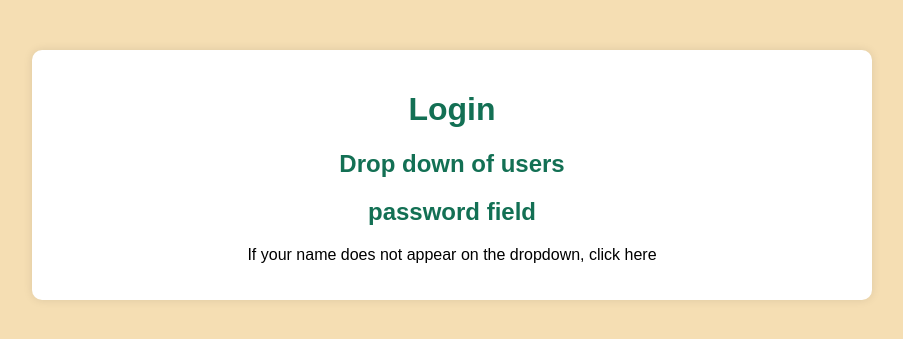
After one commit to Art3mi0/Gift-Exchange-Web-App, a Flask app: page /login in a window 1280 px wide. The commit adds this page. Shown: the top 339 px of the page, without its empty margins (188-1091 px from the left). Run offline with Flask 3, Linux system fonts and the light colour scheme; parts of the project's set-up code (start-up, migrations or seed data) failed here and were passed over.

Commit message:
Added folder to gitignore. Made new db models. Implemented method for filling user table. Login page planned.

```diff
--- a/app.py
+++ b/app.py
@@ -2,6 +2,8 @@
 from flask import Flask, render_template, redirect, request
 from flask_scss import Scss
 from flask_sqlalchemy import SQLAlchemy
+from datetime import datetime
+import fillDB
 
 # My App
 app = Flask(__name__)
@@ -23,8 +25,8 @@ class MyThing(db.Model):
         return f"Task {self.id}"
 
 class User(db.Model):
-    id = db.Column("UserID", db.Integer, primary_key=True)
-    name = db.Column("UserName", db.String(50), nullable=False)
+    user_id = db.Column(db.Integer, primary_key=True)
+    name = db.Column(db.String(50), nullable=False)
     password = db.Column(db.String(30), nullable=False)
     shirt = db.Column(db.String(100))
     pants = db.Column(db.Integer)
@@ -35,15 +37,34 @@ class User(db.Model):
         self.password = password
 
 class Event(db.Model):
-    id = db.Column("EventID", db.Integer, primary_key=True)
-    userID = db.Column("UserID", db.Integer, foreign_key=True)
-    name = db.Column("EventName", db.String(50), nullable=False)
+    event_id = db.Column(db.Integer, primary_key=True)
+    user_id = db.Column(db.Integer, db.ForeignKey(User.user_id))
+    name = db.Column(db.String(50), nullable=False)
     date = db.Column(db.String(30), nullable=False)
+    #date = db.Column(db.Date, nullable=False)
 
     def __init__(self, name, date):
         self.name = name
         self.dare = date
 
+class Shared(db.Model):
+    user_id = db.Column(db.Integer, db.ForeignKey(User.user_id), primary_key=True)
+    event_id = db.Column(db.Integer, db.ForeignKey(Event.event_id), primary_key=True)
+
+class List(db.Model):
+    list_id = db.Column(db.Integer, primary_key=True)
+    user_id = db.Column(db.Integer, db.ForeignKey(User.user_id))
+    event_id = db.Column(db.Integer, db.ForeignKey(Event.event_id))
+
+class Item(db.Model):
+    item_id = db.Column(db.Integer, primary_key=True)
+    list_id = db.Column(db.Integer, db.ForeignKey(List.list_id))
+    name = db.Column(db.String(50), nullable=False)
+    price = db.Column(db.Integer)
+    link = db.Column(db.String(50))
+
+    def __init__(self, name):
+        self.name = name
 
 # For deployment. When deployed, will make a fresh db at the start
 # with app.app_context():
@@ -96,6 +117,24 @@ def update(id:int):
     else:
         return render_template('update.html',thing=thing)
 
+@app.route("/login")
+def login():
+    return render_template("login.html")
+
+@app.route("/admin", methods=["GET", "POST"])
+def admin():
+    if request.method == "POST":
+        try:
+            fillDB.popDB(db)
+            return render_template("admin.html", flag="False")
+        except Exception as e:
+            return f"ERROR:{e}"
+    if request.method == "GET":
+        user = User.query.filter_by(name="test").first()
+        if user:
+            return render_template("admin.html", flag=user)
+    return render_template("admin.html", flag="True")
+
 
 if __name__ in "__main__":
     with app.app_context():
--- a/static/styles.css
+++ b/static/styles.css
@@ -51,11 +51,16 @@ body {
   border-color: #54A7A2;
   color: #D81334;
 }
-.content #btn_add {
+.content #btn_add, .content #btn_populate {
   background-color: #54A7A2;
   color: #D81334;
   cursor: pointer;
 }
-.content #btn_add:hover {
+.content #btn_add:hover, .content #btn_populate:hover {
   background-color: #137054;
+}
+.content #btn_add:disabled, .content #btn_populate:disabled {
+  background-color: #d0eeeb;
+  color: #eb8c9b;
+  cursor: default;
 }/*# sourceMappingURL=styles.css.map */
--- a/static/styles.scss
+++ b/static/styles.scss
@@ -68,7 +68,7 @@ body {
         color: #D81334;
     }
 
-    #btn_add {
+    #btn_add, #btn_populate {
         background-color: #54A7A2;
         color: #D81334;
         cursor: pointer;
@@ -76,5 +76,10 @@ body {
         &:hover{
             background-color: #137054;
         }
+        &:disabled{
+            background-color: #d0eeeb;
+            color: #eb8c9b;
+            cursor:default;
+        }
     }
 }
--- /dev/null
+++ b/templates/login.html
@@ -0,0 +1,14 @@
+{% extends "base.html" %}
+
+{% block head %}
+<title>Login</title>
+{% endblock %}
+
+
+{% block body %}
+<div class="content">
+    <h1>Login</h1>
+    <h2>Drop down of users</h2>
+    <h2>password field</h2>
+    <p>If your name does not appear on the dropdown, click here</p>
+{% endblock %}
```
Also changed, not shown: fillDB.py (added, +13 -0 lines), templates/admin.html (added, +23 -0 lines), 2 other files.
